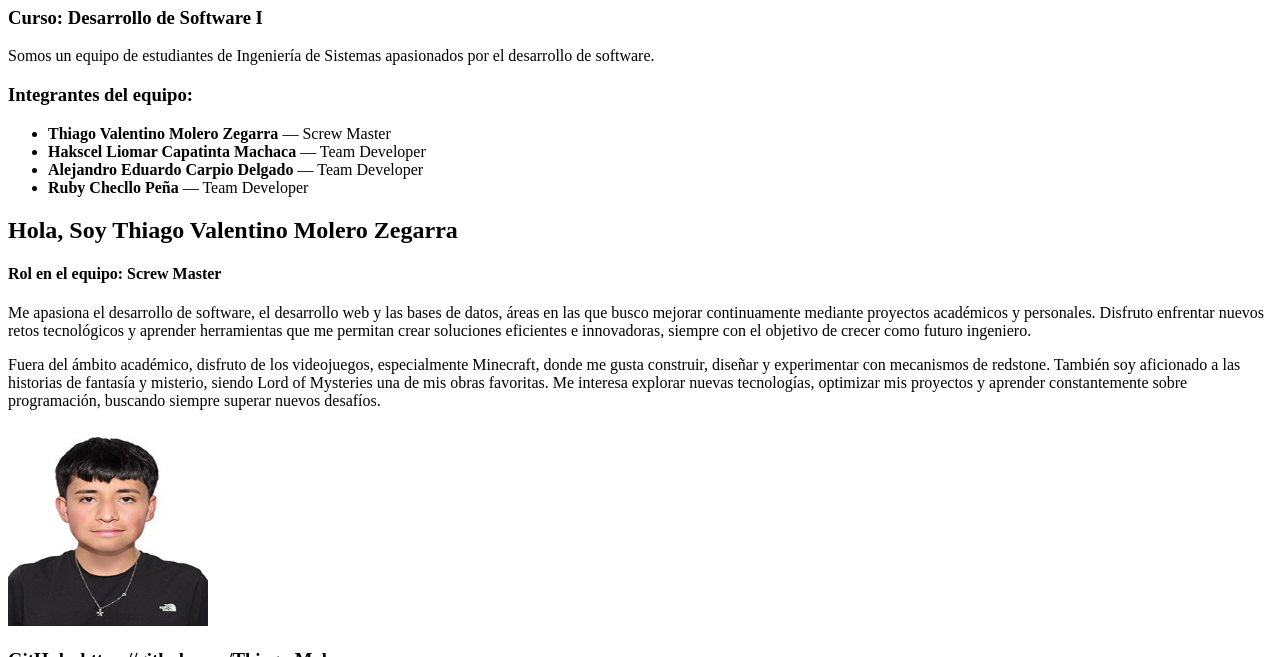
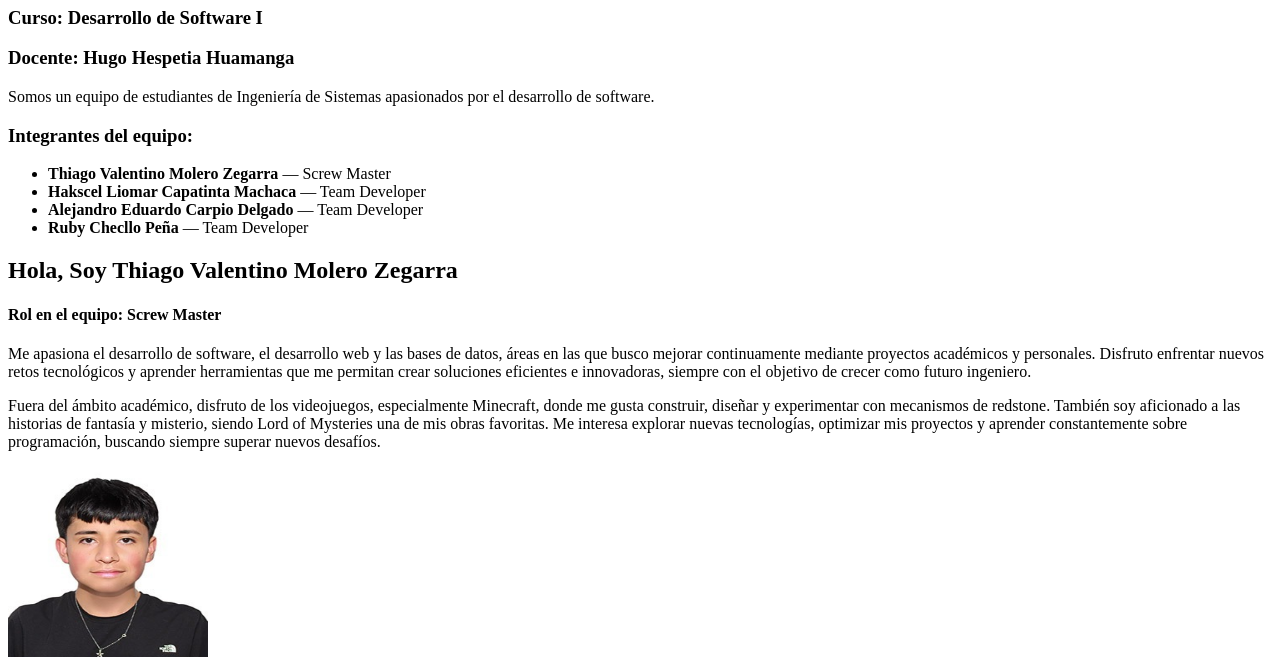
Before and after one commit to Thiago-Molero/Beyonders, a plain HTML site: page PRESENTACION/index.html in a window 1280 px wide. Shown: the part 443-1100 px from the top of the page. Drawn offline with Linux system fonts and the light colour scheme.

Commit message:
Update index.html

```diff
--- a/PRESENTACION/index.html
+++ b/PRESENTACION/index.html
@@ -18,6 +18,7 @@
         <img src="img/uaclogo.png" alt="Logo UAC">
         <img src="img/beyonders.jpeg" alt="Logo Beyonders" width="300">
         <h3>Curso: Desarrollo de Software I</h3>
+        <h3>Docente: Hugo Hespetia Huamanga</h3>
         <p>Somos un equipo de estudiantes de Ingeniería de Sistemas apasionados
            por el desarrollo de software.</p>
 
```
